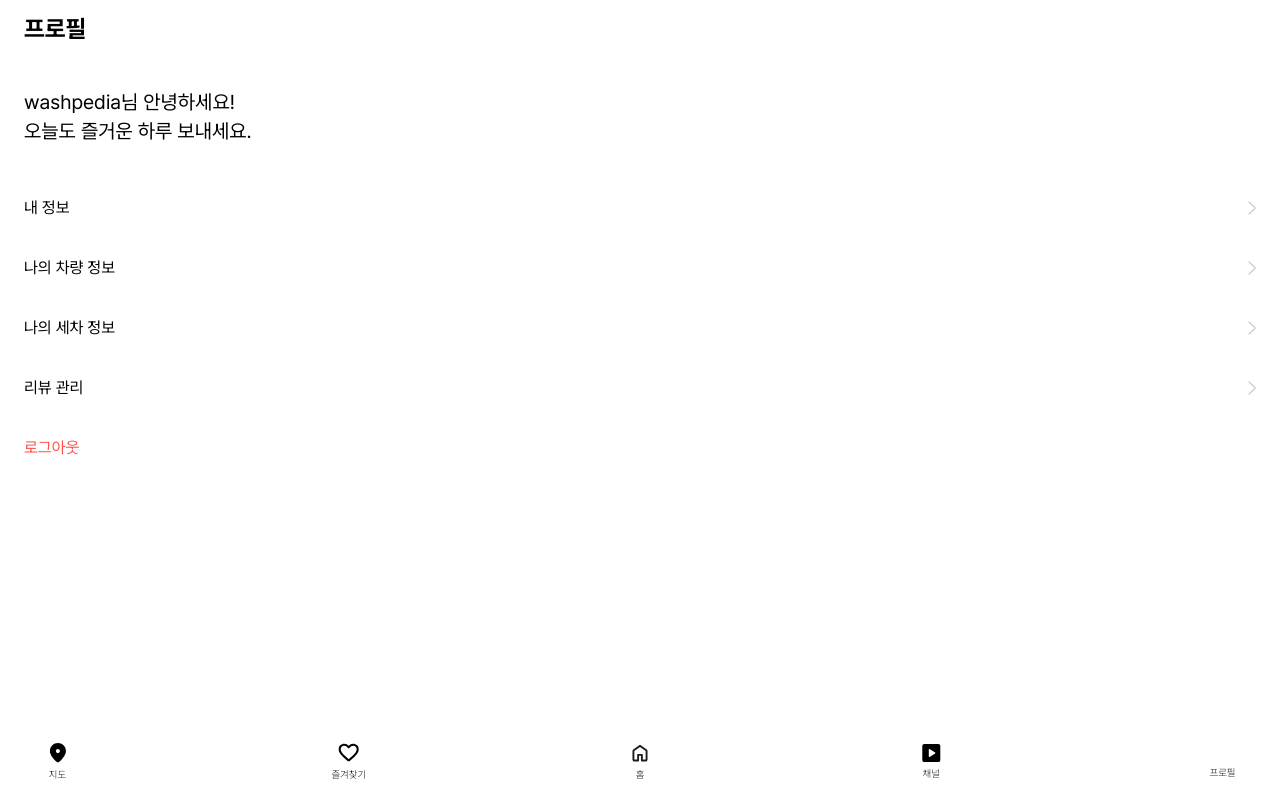
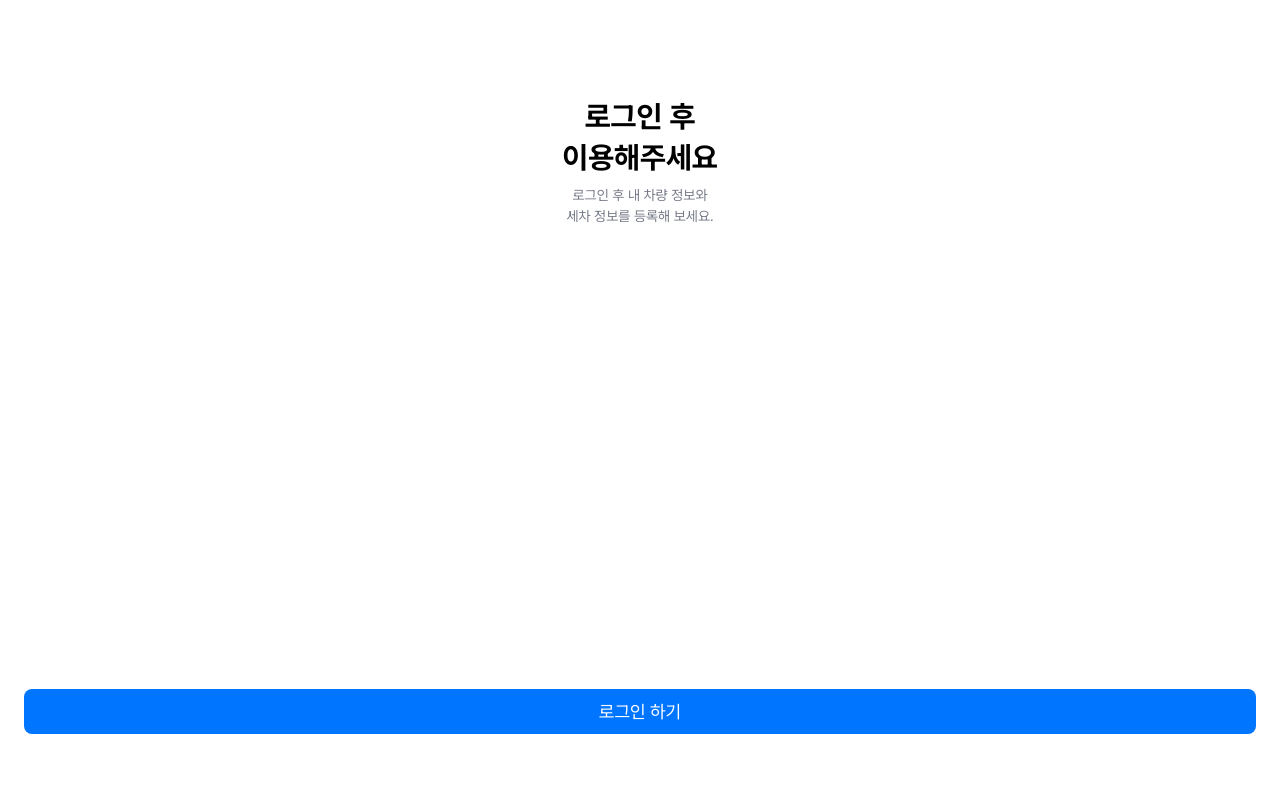
Before and after one commit to Kernel360/F1-WashFit-FE, a Next.js app: page /my-page in a window 1280 px wide. Built offline with nearby package versions, Linux system fonts and the light colour scheme; no server answers; a web font is replaced by a local one.

Commit message:
design: my-page 디자인 수정

```diff
--- a/src/app/my-page/page.module.scss
+++ b/src/app/my-page/page.module.scss
@@ -9,7 +9,7 @@
 
 .container {
   height: 100vh;
-  background-color: var(--tertiary-300);
+  background-color: var(--gray100);
 
   .titleWrapper {
     padding: 12px 24px 8px;
@@ -33,7 +33,7 @@
     }
 
     padding: 20.5px 24px;
-    border-bottom: 1px solid var(--gray-100);
+    border-bottom: 1px solid var(--gray200);
     background-color: var(--white);
   }
 }
--- a/src/app/my-page/page.tsx
+++ b/src/app/my-page/page.tsx
@@ -26,7 +26,7 @@ function MyProfilePage() {
   // TODO: 회원 이름 가져오기
   const name = 'washpedia';
   // eslint-disable-next-line @typescript-eslint/no-unused-vars
-  const [isLoggedIn, setIsLoggedIn] = useState(true);
+  const [isLoggedIn, setIsLoggedIn] = useState(false);
 
   if (isLoggedIn === false) {
     return (
@@ -39,7 +39,7 @@ function MyProfilePage() {
             이용해주세요
           </Text>
           <Spacing size={8} />
-          <Text display="block" typography="t6" color="tertiary">
+          <Text display="block" typography="t6" color="gray500">
             로그인 후 내 차량 정보와
             <br />
             세차 정보를 등록해 보세요.
@@ -59,7 +59,7 @@ function MyProfilePage() {
         <Text display="block" typography="t4">{`${name}님 안녕하세요!`}</Text>
         <Text display="block" typography="t4">오늘도 즐거운 하루 보내세요.</Text>
       </div>
-      <Spacing size={8} backgroundColor="tertiary300" />
+      <Spacing size={8} backgroundColor="gray100" />
       <ul>
         <li className={cx('linkInfoContainer')}>
           <Link href="/my-page/profile">
```
